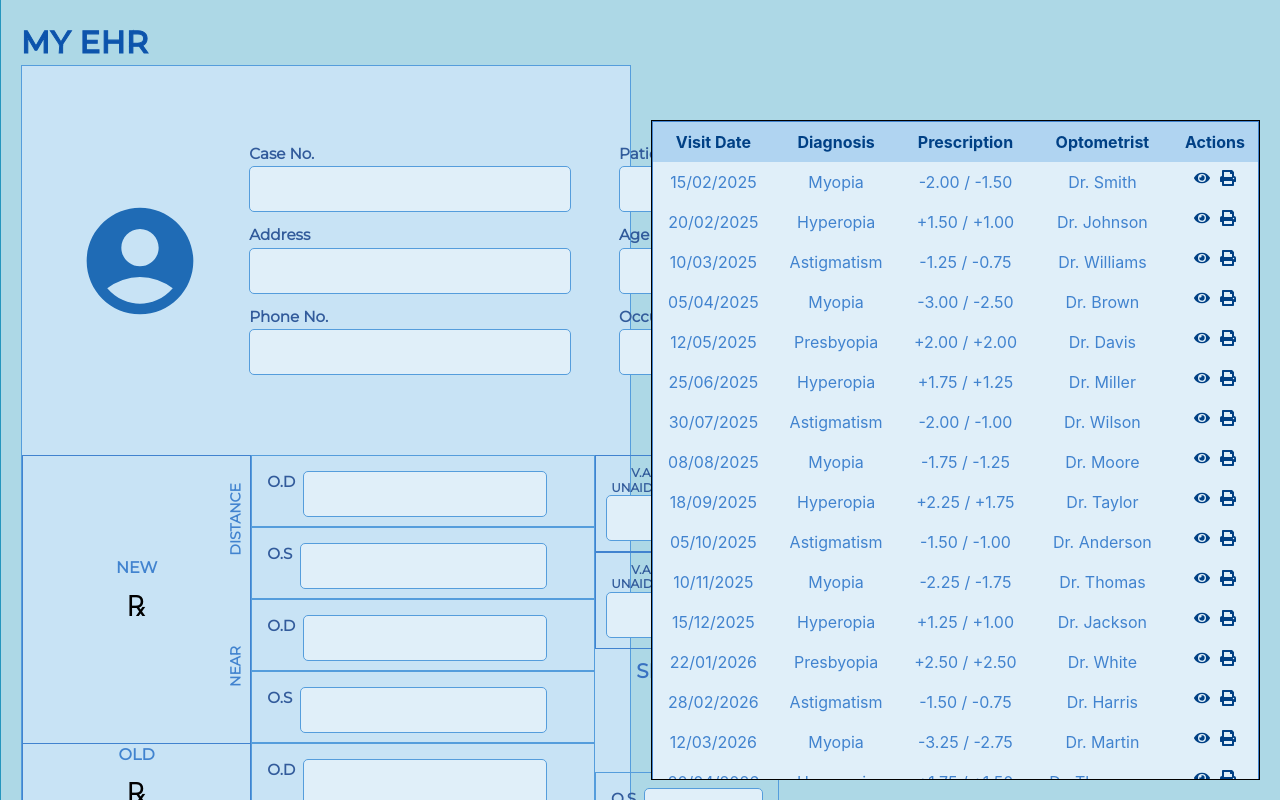
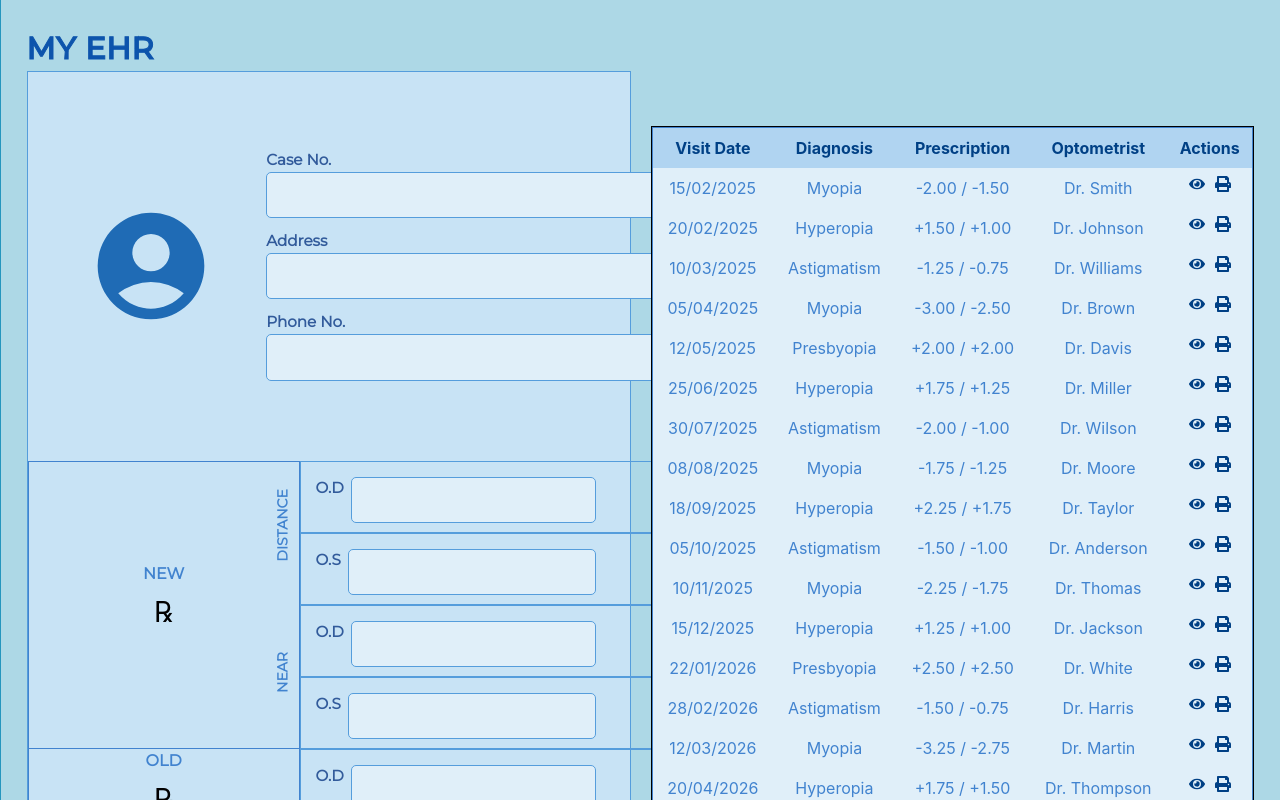
Before and after one commit to SeesonLau/danledan, a Next.js app: page /patient/patient-ehr in a window 1280 px wide. Built offline with nearby package versions, Linux system fonts and the light colour scheme.

Commit message:
Set EHR of patient page to read-only and minor adjustments for mobile vp

```diff
--- a/src/components/ehr-textbox.jsx
+++ b/src/components/ehr-textbox.jsx
@@ -51,7 +51,7 @@ export const EHR4Textbox = ({ label, value, onChange }) => {
         type="text"
         value={value}
         onChange={onChange}
-        className={styles.ehrTextboxContent}
+        className={styles.ehrTextboxContent4}
       />
     </div>
   );
--- a/src/pages/patient/patient-ehr.jsx
+++ b/src/pages/patient/patient-ehr.jsx
@@ -5,6 +5,7 @@ import { MdAccountCircle } from "react-icons/md";
 import { EHRTextbox } from "@/components/ehr-textbox";
 import { EHR2Textbox } from "@/components/ehr-textbox";
 import { EHR3Textbox } from "@/components/ehr-textbox";
+import { EHR4Textbox } from "@/components/ehr-textbox";
 import { EHR5Textbox } from "@/components/ehr-textbox";
 import SaveButton from '@/components/save-button';
 import { FaEye, FaDownload, FaPrint } from "react-icons/fa";
@@ -158,6 +159,9 @@ const PatientEHR  = () => {
    const [framefee, setFF] = useState(0);
    const [totalfee, setTotal] = useState(0);
 
+
+   const handleChange = (setter) => (e) => setter(e.target.value);
+
    const handleInputChange = (setter) => (event) => {
     const value = event.target.value;
     setter(value === "" ? 0 : parseFloat(value)); // Ensure empty input is treated as 0
@@ -168,7 +172,6 @@ const PatientEHR  = () => {
     }, [analyticalfee, orthopticfee, lensesfee, framefee]);
 
 
-   const handleChange = (setter) => (e) => setter(e.target.value);
 
      //-PLACEHOLDER
    const patients = [
@@ -274,24 +277,24 @@ const PatientEHR  = () => {
                                 )}
                             </div>
                             <div className={styles.profileColumn}>
-                                <EHRTextbox label="Case No." value={caseno} onChange={handleChange(setCaseno)} />
-                                <EHRTextbox label="Address" value={address} onChange={handleChange(setAddress)} />
-                                <EHRTextbox label="Phone No." value={phone} onChange={handleChange(setPhonenumber)} />
+                                <EHRTextbox label="Case No." value={caseno} onChange={() => {}} />
+                                <EHRTextbox label="Address" value={address} onChange={() => {}} />
+                                <EHRTextbox label="Phone No." value={phone} onChange={() => {}} />
                             </div>
                         </div>
 
                         <div className={styles.div2}>
                             <div className={styles.profileRow}>
                                 <div className={styles.profileColumn}>
-                                    <EHRTextbox label="Patient Name" value={name} onChange={handleChange(setPatientname)} />
-                                    <EHRTextbox label="Age" value={age} onChange={handleChange(setAge)} />
-                                    <EHRTextbox label="Occupation" value={occupation} onChange={handleChange(setOccupation)} />
+                                    <EHRTextbox label="Patient Name" value={name} onChange={() => {}} />
+                                    <EHRTextbox label="Age" value={age} onChange={() => {}} />
+                                    <EHRTextbox label="Occupation" value={occupation} onChange={() => {}} />
                                 </div>
 
                                 <div className={styles.profileColumn}>
-                                    <EHRTextbox label="Birth Date" value={date} onChange={handleChange(setBirthdate)} />
-                                    <EHRTextbox label="Clinic" value={clinic} onChange={handleChange(setClinic)} />
-                                    <EHRTextbox label="Doctor" value={doctor} onChange={handleChange(setDoctor)} />
+                                    <EHRTextbox label="Birth Date" value={date} onChange={() => {}} />
+                                    <EHRTextbox label="Clinic" value={clinic} onChange={() => {}} />
+                                    <EHRTextbox label="Doctor" value={doctor} onChange={() => {}} />
                                 </div>
                             </div>
                         </div>
@@ -312,19 +315,19 @@ const PatientEHR  = () => {
                                 </div>
                                 <div className={styles.oContainer}>
                                     <div className={styles.oCard}>
-                                        <EHR2Textbox label="O.D" value={distanceOD} onChange={handleChange(setDistanceOD)} />
+                                        <EHR2Textbox label="O.D" value={distanceOD} onChange={() => {}} />
                                     </div>
                                     <div className={styles.oCard}>
-                                        <EHR2Textbox label="O.S" value={distanceOS} onChange={handleChange(setDistanceOS)} />
+                                        <EHR2Textbox label="O.S" value={distanceOS} onChange={() => {}} />
                                     </div>
                                     <div className={styles.oCard}>
-                                        <EHR2Textbox label="O.D" value={nearOD} onChange={handleChange(setNearOD)} />
+                                        <EHR2Textbox label="O.D" value={nearOD} onChange={() => {}} />
                                     </div>
                                     <div className={styles.oCard}>
-                                        <EHR2Textbox label="O.S" value={nearOS} onChange={handleChange(setNearOS)} />
+                                        <EHR2Textbox label="O.S" value={nearOS} onChange={() => {}} />
                                     </div>
                                     <div className={styles.oCard}>
-                                        <EHR2Textbox label="O.D" value={oldRxOD} onChange={handleChange(setRxOD)} />
+                                        <EHR2Textbox label="O.D" value={oldRxOD} onChange={() => {}} />
                                     </div>
                                 </div>
                             </div>
@@ -335,18 +338,18 @@ const PatientEHR  = () => {
                                 <div className={styles.vSegmentContainer}>
                                     <div className={styles.horizontalContainer}>
                                         <div className={styles.vCard}>
-                                        <EHR3Textbox label="V.A UNAIDED" value={ODvaU} onChange={handleChange(setODvaU)} />
+                                        <EHR3Textbox label="V.A UNAIDED" value={ODvaU} onChange={() => {}} />
                                         </div>
                                         <div className={styles.vCard}>
-                                        <EHR3Textbox label="V.A WITH RX" value={ODvaRX} onChange={handleChange(setODvaRX)} />
+                                        <EHR3Textbox label="V.A WITH RX" value={ODvaRX} onChange={() => {}} />
                                         </div>
                                     </div>
                                     <div className={styles.horizontalContainer}>
                                         <div className={styles.vCard}>
-                                        <EHR3Textbox label="V.A UNAIDED" value={OSvaU} onChange={handleChange(setOSvaU)} />
+                                        <EHR3Textbox label="V.A UNAIDED" value={OSvaU} onChange={() => {}} />
                                         </div>
                                         <div className={styles.vCard}>
-                                        <EHR3Textbox label="V.A WITH RX" value={OSvaRX} onChange={handleChange(setOSvaRX)} />
+                                        <EHR3Textbox label="V.A WITH RX" value={OSvaRX} onChange={() => {}} />
                                         </div>
                                     </div>
                                     <div className={styles.segmentCard}>
@@ -355,6 +358,7 @@ const PatientEHR  = () => {
                                             type="text"
                                             value={segment}
                                             onChange={handleChange(setSegment)}
+                                            readOnly
                                             style={{
                                                 background: "transparent",
                                                 margin: "10px",
@@ -366,27 +370,27 @@ const PatientEHR  = () => {
                                         />
                                     </div>
                                     <div className={styles.oCard}>
-                                        <EHR2Textbox label="O.S" value={oldRxOS} onChange={handleChange(setRxOS)} />
+                                        <EHR2Textbox label="O.S" value={oldRxOS} onChange={() => {}} />
                                     </div>
                                 </div>
                                 <div className={styles.glassesContainer}>
                                     <div className={styles.glassesCard}>
-                                        <div className={styles.horizontalFormat}>
-                                            <EHR2Textbox label="P.D." value={pd} onChange={handleChange(setPD)} />
-                                            <EHR2Textbox label="DBL" value={dbl} onChange={handleChange(setDBL)} />
+                                        <div className={styles.horizontalFormat2}>
+                                            <EHR4Textbox label="P.D." value={pd} onChange={() => {}} />
+                                            <EHR4Textbox label="DBL" value={dbl} onChange={() => {}} />
                                         </div>
                                     </div>
                                     <div className={styles.glassesCard}>
-                                        <EHR2Textbox label="SIZE" value={size1} onChange={handleChange(setSize1)} />
+                                        <EHR4Textbox label="SIZE" value={size1} onChange={() => {}} />
                                     </div>
                                     <div className={styles.glassesCard}>
-                                        <div className={styles.horizontalFormat}>
-                                            <EHR2Textbox label="BIFOCALS" value={bifocals} onChange={handleChange(setBifocals)} />
-                                            <EHR2Textbox label="LENS" value={lens} onChange={handleChange(setLens)} />
+                                        <div className={styles.horizontalFormat2}>
+                                            <EHR4Textbox label="BIFOCALS" value={bifocals} onChange={() => {}} />
+                                            <EHR4Textbox label="LENS" value={lens} onChange={() => {}} />
                                         </div>
                                     </div>
                                     <div className={styles.glassesCard}>
-                                        <EHR2Textbox label="SIZE" value={size2} onChange={handleChange(setSize2)} />
+                                        <EHR4Textbox label="SIZE" value={size2} onChange={() => {}} />
                                     </div>
                                 </div>
                             </div>
@@ -394,7 +398,7 @@ const PatientEHR  = () => {
 
                         <div className={styles.div5}>
                             <div className={styles.remarksContainer}>
-                                <EHR5Textbox label="Remarks" value={remarks} onChange={handleChange(setRemarks)} />
+                                <EHR5Textbox label="Remarks" value={remarks} onChange={() => {}} />
                             </div>
                         </div>
 
@@ -415,6 +419,7 @@ const PatientEHR  = () => {
                                             type="text"
                                             value={analyticalfee}
                                             onChange={handleInputChange(setAF)}
+                                            readOnly
                                             style={{
                                                 background: "transparent",
                                                 margin: "10px",
@@ -435,6 +440,7 @@ const PatientEHR  = () => {
                                             type="text"
                                             value={orthopticfee}
                                             onChange={handleInputChange(setOF)}
+                                            readOnly
                                             style={{
                                                 background: "transparent",
                                                 margin: "10px",
@@ -455,6 +461,7 @@ const PatientEHR  = () => {
                                             type="text"
                                             value={lensesfee}
                                             onChange={handleInputChange(setLF)}
+                                            readOnly
                                             style={{
                                                 background: "transparent",
                                                 margin: "10px",
@@ -475,6 +482,7 @@ const PatientEHR  = () => {
                                             type="text"
                                             value={framefee}
                                             onChange={handleInputChange(setFF)}
+                                            readOnly
                                             style={{
                                                 background: "transparent",
                                                 margin: "10px",
@@ -494,6 +502,7 @@ const PatientEHR  = () => {
                                         <input
                                             type="text"
                                             value={totalfee}
+                                            readOnly
                                             style={{
                                                 background: "transparent",
                                                 margin: "10px",
@@ -510,7 +519,6 @@ const PatientEHR  = () => {
                             </div>
                         </div>
                     </div>
-
                 </div>
 
                 <div className={styles.seconddiv}>
--- a/src/styles/clinic-ehr/clinic-ehr-textbox.module.css
+++ b/src/styles/clinic-ehr/clinic-ehr-textbox.module.css
@@ -21,6 +21,19 @@
   background: var(--Color-Blue-Blue-100, #E0EFF9);
   width: 100%; /* Takes full width of the parent */
   font-size: 0.95rem; /* Slightly smaller font size */
+  font-family: Montserrat, sans-serif;
+  font-weight: 600;
+  line-height: 1.5;
+  color: var(--Color-Blue-Blue-500, #559DDC);
+}
+
+.ehrTextboxContent4 {
+  padding: 0.7em 1em;
+  border: 1px solid var(--Color-Blue-Blue-500, #559DDC);
+  border-radius: 5px;
+  background: var(--Color-Blue-Blue-100, #E0EFF9);
+  width: 100%;
+  font-size: 0.8rem;
   font-family: Montserrat, sans-serif;
   font-weight: 600;
   line-height: 1.5;
@@ -62,13 +75,13 @@
 
 /* ✅ Media Query for Better Responsiveness of ehrTextbox2 */
 @media (max-width: 768px) {
-  .ehrTextbox2, .ehrTextbox3 {
+  .ehrTextbox2, .ehrTextbox3, .ehrTextbox4 {
     max-width: 100%; /* Expand to full width on small screens */
     height: auto; /* Allow height to adjust dynamically */
     flex-direction: column; /* Stack elements vertically */
   }
 
-  .ehrTextboxLabel2, .ehrTextboxLabel3 {
+  .ehrTextboxLabel2, .ehrTextboxLabel3, .ehrTextboxLabel4 {
     font-size: 14px; /* Adjust font size */
   }
 }
@@ -91,14 +104,30 @@
 }
 
 
-/* Base Styles */
+.ehrTextbox4 {
+  display: flex;
+  flex-direction: column;
+  width: 100%;
+  max-width: 400px;
+  max-height: 100px;
+}
+
+.ehrTextboxLabel4 {
+  color: var(--Color-Blue-Blue-800, #325B9B);
+  font-family: Montserrat, sans-serif;
+  font-size: 1rem;
+  font-weight: 600;
+  line-height: 1.2;
+  text-align: center;
+}
+
 .ehrTextbox5 {
   display: flex;
   flex-direction: column;
   width: 100%;
   max-width: 650px;
   min-width: 300px;
-  height: auto; /* Expands with content */
+  height: auto;
   margin-top: 1.25rem; /* ~20px */
   margin-left: 1.875rem; /* ~30px */
 }
@@ -113,27 +142,25 @@
 }
 
 .ehrTextarea5 {
-
-  max-width: 650px;
+  max-width: 7%00;
   min-width: 300px;
-  height: 10rem;
+  height: 15rem;
   border: 1px solid var(--Color-Blue-Blue-500, #559DDC);
   color: var(--Color-Blue-Blue-800, #325B9B);
   border-radius: 5px;
   background: var(--Color-Blue-Blue-100, #E0EFF9);
   font-family: Montserrat, sans-serif;
-  font-size: 1rem; /* ~16px */
+  font-size: 1.5rem; /* ~16px */
   padding: 0.625rem; /* ~10px */
-  resize: none; /* Prevent resizing if not required */
+  resize: none;
 }
 
-/* Responsive Adjustments */
 @media (max-width: 768px) {
   .ehrTextbox5 {
     max-width: 100%;
     margin-left: 0;
     margin-right: 0;
-    padding: 0 1rem; /* Add horizontal padding */
+    padding: 0 1rem;
   }
 
   .ehrTextarea5 {
@@ -142,14 +169,14 @@
   }
 }
 
-/* Extra Small Screens */
+
 @media (max-width: 480px) {
   .ehrTextboxLabel5 {
-    font-size: 1rem; /* Slightly smaller label font */
+    font-size: 1rem;
   }
 
   .ehrTextarea5 {
-    font-size: 0.75rem; /* ~12px */
+    font-size: 0.75rem;
     padding: 0.5rem;
   }
 }
--- a/src/styles/clinic-ehr/clinic-ehr.module.css
+++ b/src/styles/clinic-ehr/clinic-ehr.module.css
@@ -38,7 +38,7 @@
 
 .maincontent {
   flex: 1;
-  padding: 20px;
+  padding: 2%;
   background-color: lightblue;
   display: flex;
   flex-wrap: wrap;
@@ -47,29 +47,16 @@
   gap: 20px;
 }
 
-.firstdiv {
+.firstdiv, .seconddiv {
   flex: 1;
-  min-width: 400px;
-  max-width: 50%;
+  min-width: 40%;
+  max-width: 100%;
   width: 100%;
-  height: calc(100vh - 40px); /* Adjust height based on viewport */
+  height: auto; /* Allow height to adjust dynamically */
   border-radius: 10px;
   position: relative;
-  margin-bottom: 20px; /* Matching bottom margin */
-
 }
 
-.seconddiv {
-  display: flex;
-  flex-direction: column;
-  flex: 1;
-  min-width: 400px;
-  max-width: 50%;
-  width: 100%;
-  height: calc(100vh - 40px);
-  position: relative;
-  margin-bottom: 20px;
-}
 
 @media (max-width: 1024px) {
   .ehrContainer {
@@ -187,8 +174,16 @@
   display: flex;
   flex-direction: row;
   justify-content: flex-start;
+}
+
+.horizontalFormat2 {
+  display: flex;
+  flex-direction: row;
+  justify-content: flex-start;
+  gap: 1rem;
 
 }
+
 .verticalFormat {
   display: flex;
   flex-direction: column;
@@ -301,7 +296,7 @@
   width:50%;
   text-align: center;
   border: 1px solid var(--Color-Blue-Blue-500, #559DDC);
-  padding: 10px;
+  padding: 0.785rem;
 }
 .feeslabelCard {
   width:50%;
@@ -375,10 +370,11 @@
 .remarksContainer {
   display: flex;
   flex-direction: column;
-  width: 150%;
+  width: 100%;
   position: relative;
   height: 100%;
-  padding-right:  5px;
+  padding-right:  0.7;
+  padding-bottom: 1rem;
 }
 
 .feesText{
```
